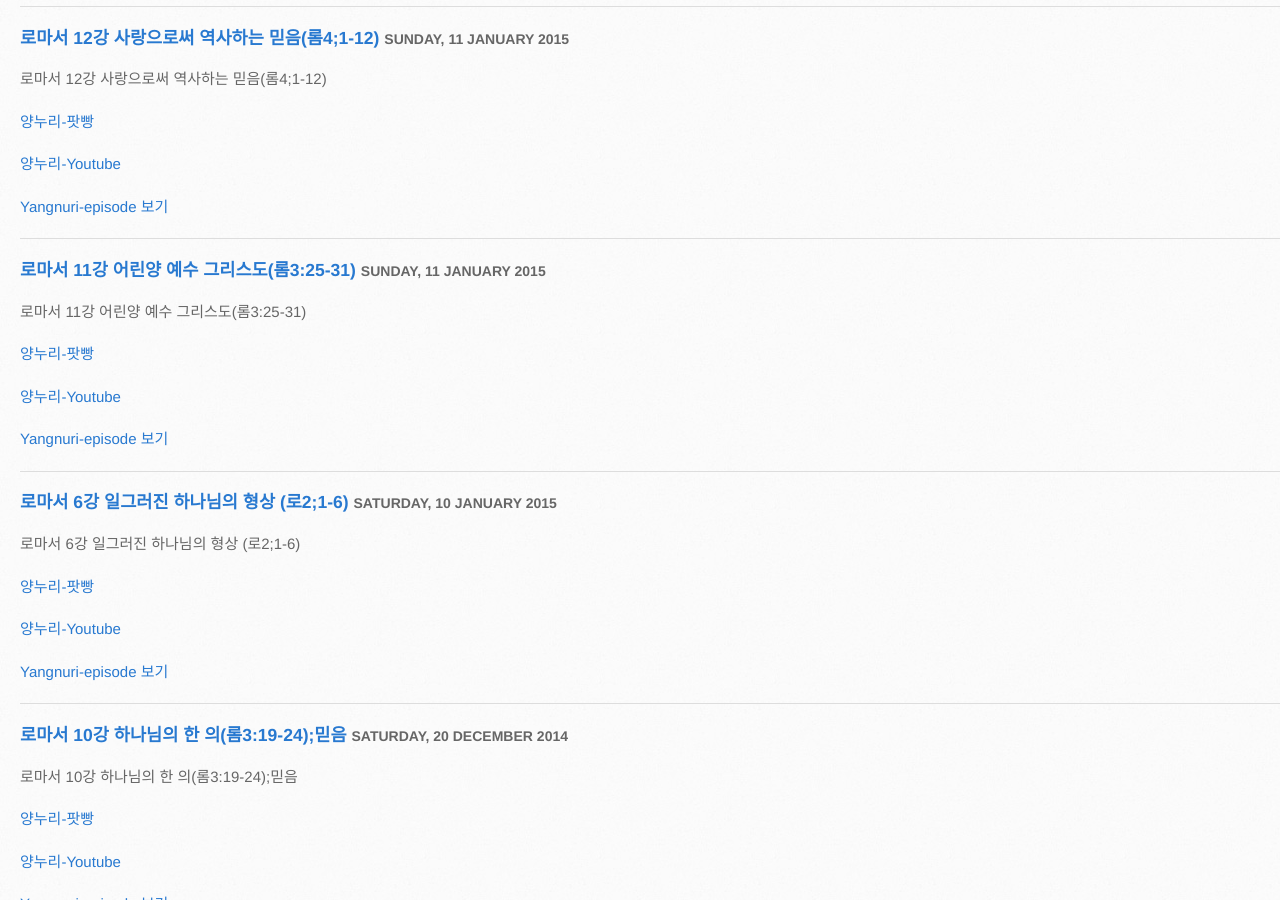
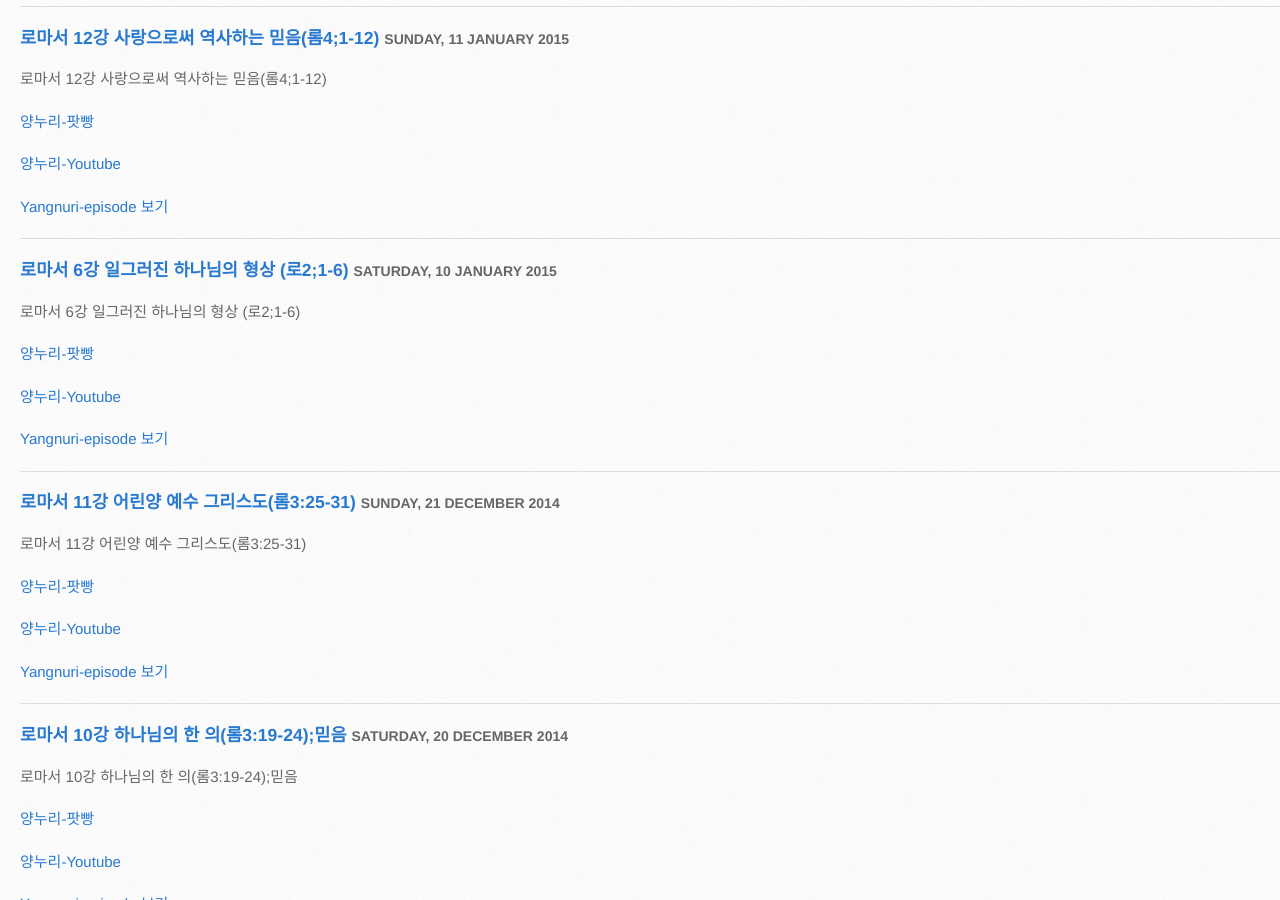
Before and after one commit to yangnuri2/yangnuri2.github.io, a Jekyll site: the page built from index.html, in a window 1280 px wide and 900 px high, scrolled down 2068 px. Built offline with Jekyll 4.4.1, drawn with Linux system fonts in a browser that asks for light colours.

Commit message:
Update 2015-01-11-yang-1-3.md

```diff
--- a/_posts/2015-01-11-yang-1-3.md
+++ b/_posts/2015-01-11-yang-1-3.md
@@ -2,7 +2,7 @@
 layout: post
 title: "로마서 11강 어린양 예수 그리스도(롬3:25-31)"
 author: "Yangnuri"
-date: 2015-01-11
+date: 2014-12-21
 duration: "54:47"
 type: "video/mp4"
 enclosure_url: http://archive.org/download/a01041315591_gmail_1113/%EB%A1%9C%EB%A7%88%EC%84%9C%2011%EA%B0%95%20%EC%96%B4%EB%A6%B0%EC%96%91%20%EC%98%88%EC%88%98%20%EA%B7%B8%EB%A6%AC%EC%8A%A4%EB%8F%84%28%EB%A1%AC3.mp4
```
